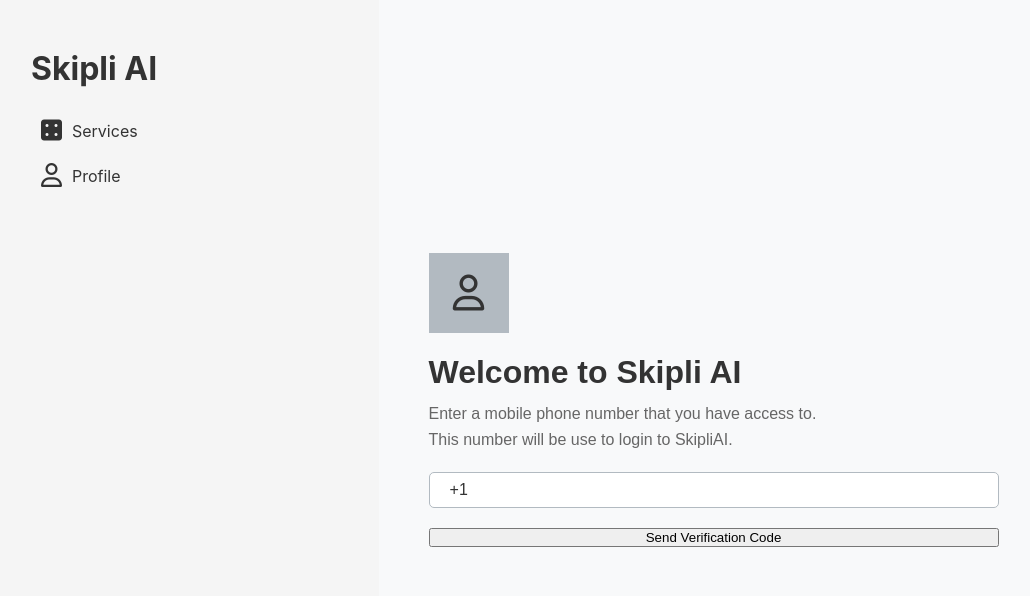
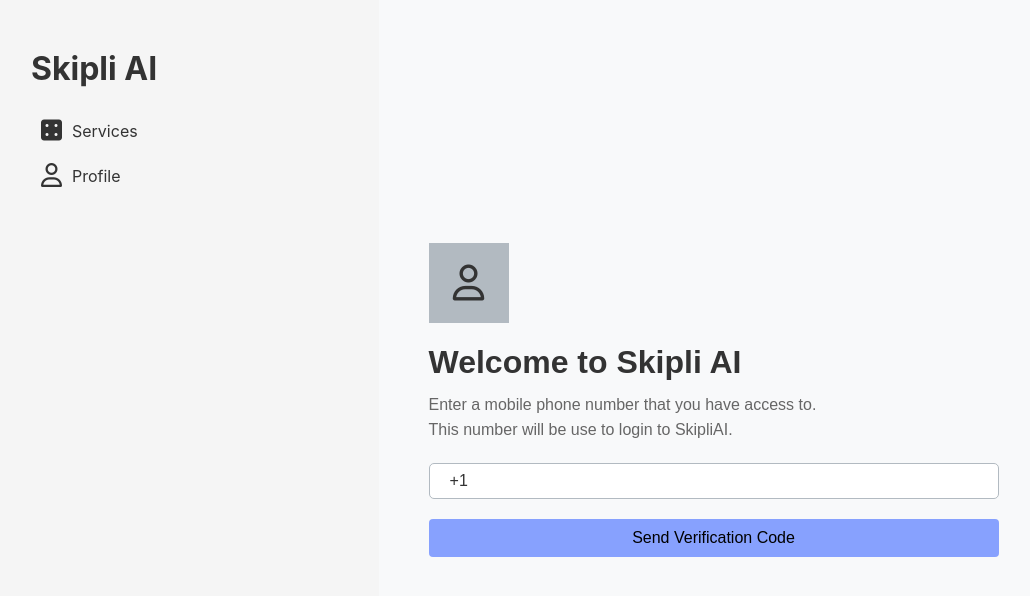
Before and after one commit to anhleit22/Challenge-Code, a React (Create React App) app: page /login in a window 1280 px wide. Shown: the top 596 px of the page, without its empty margins (9-1039 px from the left). Built offline with nearby package versions, Linux system fonts and the light colour scheme.

Commit message:
fix button send code not working css

```diff
--- a/src/pages/login/LoginPage.css
+++ b/src/pages/login/LoginPage.css
@@ -44,9 +44,8 @@
   border: none;
   box-shadow: none;
  }
-
-
-  .send-code-button {
+}
+ .send-code-button {
     padding: 10px 20px;
     background-color: #87a1fe;
     color: black;
@@ -55,9 +54,6 @@
     cursor: pointer;
     font-size: 16px;
   }
-
-}
-
 }
 
 
```
